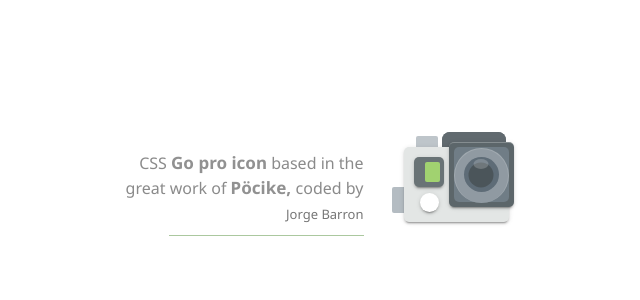
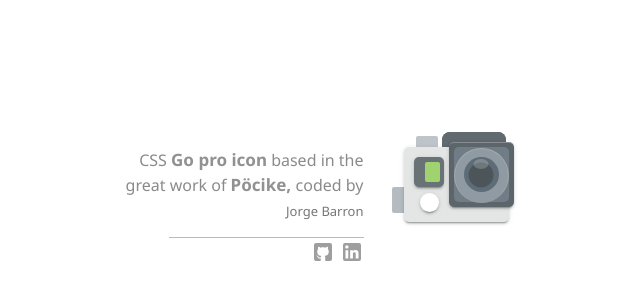
Before and after one commit to jorge8168711/JustForFun-1, a website: page index.html in a window 1280 px wide. Shown: the part 216-516 px from the top of the page, 334-974 px from the left. Drawn offline with Linux system fonts and the light colour scheme.

Commit message:
Add social icons

```diff
--- a/index.html
+++ b/index.html
@@ -17,6 +17,14 @@
           Pöcike,
           </a>
           coded by <a class="signature__name" href="https://twitter.com/JorgeBarron28" target="_blank">Jorge Barron</a>
+          <div class="abs signature__socials">
+            <a class="signature__socials-link" href="https://github.com/jorge8168711/JustForFun-1" target="_blank">
+              <svg class="signature__socials-icon" style="width:24px;height:24px" viewBox="0 0 24 24"><path fill="#767676" d="M5,3H19A2,2 0 0,1 21,5V19A2,2 0 0,1 19,21H14.56C14.24,20.93 14.23,20.32 14.23,20.11L14.24,17.64C14.24,16.8 13.95,16.25 13.63,15.97C15.64,15.75 17.74,15 17.74,11.53C17.74,10.55 17.39,9.74 16.82,9.11C16.91,8.89 17.22,7.97 16.73,6.73C16.73,6.73 15.97,6.5 14.25,7.66C13.53,7.46 12.77,7.36 12,7.35C11.24,7.36 10.46,7.46 9.75,7.66C8.03,6.5 7.27,6.73 7.27,6.73C6.78,7.97 7.09,8.89 7.18,9.11C6.61,9.74 6.26,10.55 6.26,11.53C6.26,15 8.36,15.75 10.36,16C10.1,16.2 9.87,16.6 9.79,17.18C9.27,17.41 7.97,17.81 7.17,16.43C7.17,16.43 6.69,15.57 5.79,15.5C5.79,15.5 4.91,15.5 5.73,16.05C5.73,16.05 6.32,16.33 6.73,17.37C6.73,17.37 7.25,19.12 9.76,18.58L9.77,20.11C9.77,20.32 9.75,20.93 9.43,21H5A2,2 0 0,1 3,19V5A2,2 0 0,1 5,3Z" /></svg>
+            </a>
+            <a class="signature__socials-link" href="https://www.linkedin.com/in/jorgeeduardo1/" target="_blank">
+              <svg class="signature__socials-icon" style="width:24px;height:24px" viewBox="0 0 24 24"><path fill="#767676" d="M19,3A2,2 0 0,1 21,5V19A2,2 0 0,1 19,21H5A2,2 0 0,1 3,19V5A2,2 0 0,1 5,3H19M18.5,18.5V13.2A3.26,3.26 0 0,0 15.24,9.94C14.39,9.94 13.4,10.46 12.92,11.24V10.13H10.13V18.5H12.92V13.57C12.92,12.8 13.54,12.17 14.31,12.17A1.4,1.4 0 0,1 15.71,13.57V18.5H18.5M6.88,8.56A1.68,1.68 0 0,0 8.56,6.88C8.56,5.95 7.81,5.19 6.88,5.19A1.69,1.69 0 0,0 5.19,6.88C5.19,7.81 5.95,8.56 6.88,8.56M8.27,18.5V10.13H5.5V18.5H8.27Z" /></svg>
+            </a>
+          </div>
         </p>
       </div>
 
--- a/src/stylesheets/partials/_03.signature.scss
+++ b/src/stylesheets/partials/_03.signature.scss
@@ -6,19 +6,20 @@
   position: relative;
   width: 260px;
 
-  &::after {
-    @extend .abs;
-    right: 0;
-    height: 1px;
-    width: 75%;
-    background-color: #ABC89F;
-  }
-
   &__text {
     text-align: right;
     line-height: 1.5;
     margin-bottom: 10px;
     color: rgba(#767676, .85);
+
+    &::after {
+      @extend .abs;
+      right: 0;
+      bottom: 0;
+      height: 1px;
+      width: 75%;
+      background-color: #ABC89F;
+    }
   }
 
   &__link {
@@ -36,6 +37,26 @@
     transition: background-color .2s $easing-in;
   }
 
+  &__socials {
+    bottom: -30px;
+    right: 0;
+  }
+
+  &__socials-link {
+    text-decoration: none;
+    padding: 10px 0;
+  }
+
+  &__socials-icon {
+    fill: #767676;
+    opacity: .7;
+    transition: all .25s $standard-curve;
+  }
+
+  &__socials-icon:hover {
+    opacity: 1;
+  }
+
   @media screen and (max-width: 500px) {
     margin-bottom: 50px;
 
```
Also changed, not shown: build/assets/css/main.min.css, 1 other file.
